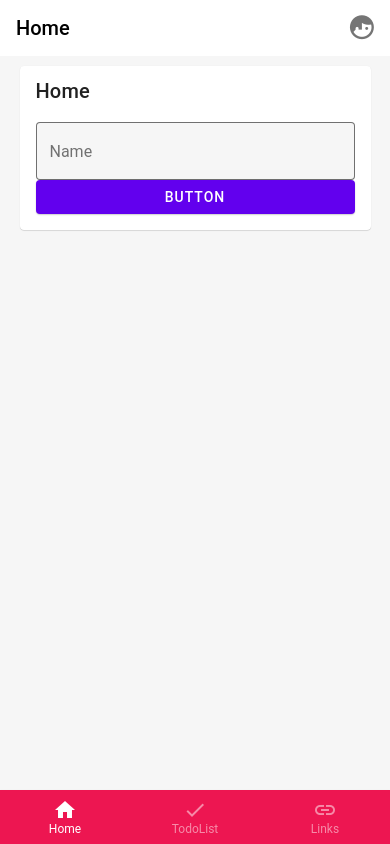
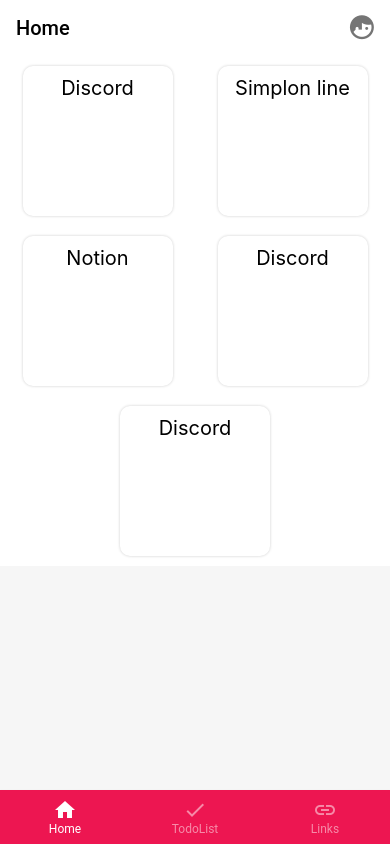
Before and after one commit to zkonak/SimplonToolkit, a React Native app: screen / in a window 390 px wide. Built offline with nearby package versions, Linux system fonts and the light colour scheme.

Commit message:
home page

```diff
--- a/src/screens/Home/Home.js
+++ b/src/screens/Home/Home.js
@@ -1,39 +1,81 @@
-import React, { useState } from 'react';
-import { ScrollView, StyleSheet } from 'react-native';
-import { Button, Card,TextInput } from 'react-native-paper';
-import { DefaultTheme } from 'react-native-paper';
+import React, { useState } from "react";
+import { ScrollView, StyleSheet } from "react-native";
+import { Card, Image } from "react-native-paper";
+import { TouchableOpacity, Text } from "react-native";
+import { View } from "react-native-web";
 
-function Home ({ navigation }) {
+const Applications = [
+  {
+    id: 1,
+    name: "Discord",
+    image: "https://www.svgrepo.com/show/353655/discord-icon.svg",
+    link: "https://discordapp.com/",
+  },
+  {
+    id: 2,
+    name: "Simplon line",
+    image: "https://www.svgrepo.com/show/353655/discord-icon.svg",
+    link: "https://discordapp.com/",
+  },
+  {
+    id: 3,
+    name: "Notion",
+    image: "https://www.svgrepo.com/show/353655/discord-icon.svg",
+    link: "https://discordapp.com/",
+  },
+  {
+    id: 4,
+    name: "Discord",
+    image: "https://www.svgrepo.com/show/353655/discord-icon.svg",
+    link: "https://discordapp.com/",
+  },
+  {
+    id: 5,
+    name: "Discord",
+    image: "https://www.svgrepo.com/show/353655/discord-icon.svg",
+    link: "https://discordapp.com/",
+  },
+];
 
+function Home({ navigation }) {
   return (
-    <ScrollView style={styles.scrollView}>
-      <Card style={styles.card}>
-        <Card.Title title="Home" />
-        <Card.Content>
-        <TextInput mode="outlined" label="Name"/>
-            <Button mode="contained"  onPress={() => navigation.navigate('Name', { name })}>
-                Button
-    	</Button>
-    </Card.Content>
-   </Card>
-
-    </ScrollView>
-  )
+    <View style={styles.container}>
+      {Applications.map((application) => (
+        <TouchableOpacity key={application.id} style={styles.card}>
+          <Text style={styles.cardTitle}>{application.name}</Text>
+        </TouchableOpacity>
+      ))}
+    </View>
+  );
 }
 
 const styles = StyleSheet.create({
-  scrollView: {
-    backgroundColor: DefaultTheme.colors.background,
-    paddingTop: 10
+  container: {
+    width: "100%",
+    backgroundColor: "#fff",
+    padding: 10,
+    flexDirection: "row",
+    flexWrap: "wrap",
+    gap: 20,
+    justifyContent: "space-around",
   },
   card: {
-    width: '90%',
-    marginLeft: 'auto',
-    marginRight: 'auto'
+    padding: 10,
+    borderRadius: 10,
+    height: 150,
+    width: 150,
+    boxShadow: "0px 0px 3px rgba(0,0,0,0.2)",
   },
-  textInput: {
-    marginBottom: 10
-  }
+  cardCover: {
+    marginHorizontal: "auto",
+    height: 80,
+    width: 80,
+  },
+  cardTitle: {
+    textAlign: "center",
+    fontSize: 20,
+    color: "#000000",
+  },
 });
 
-export default Home
+export default Home;
```
